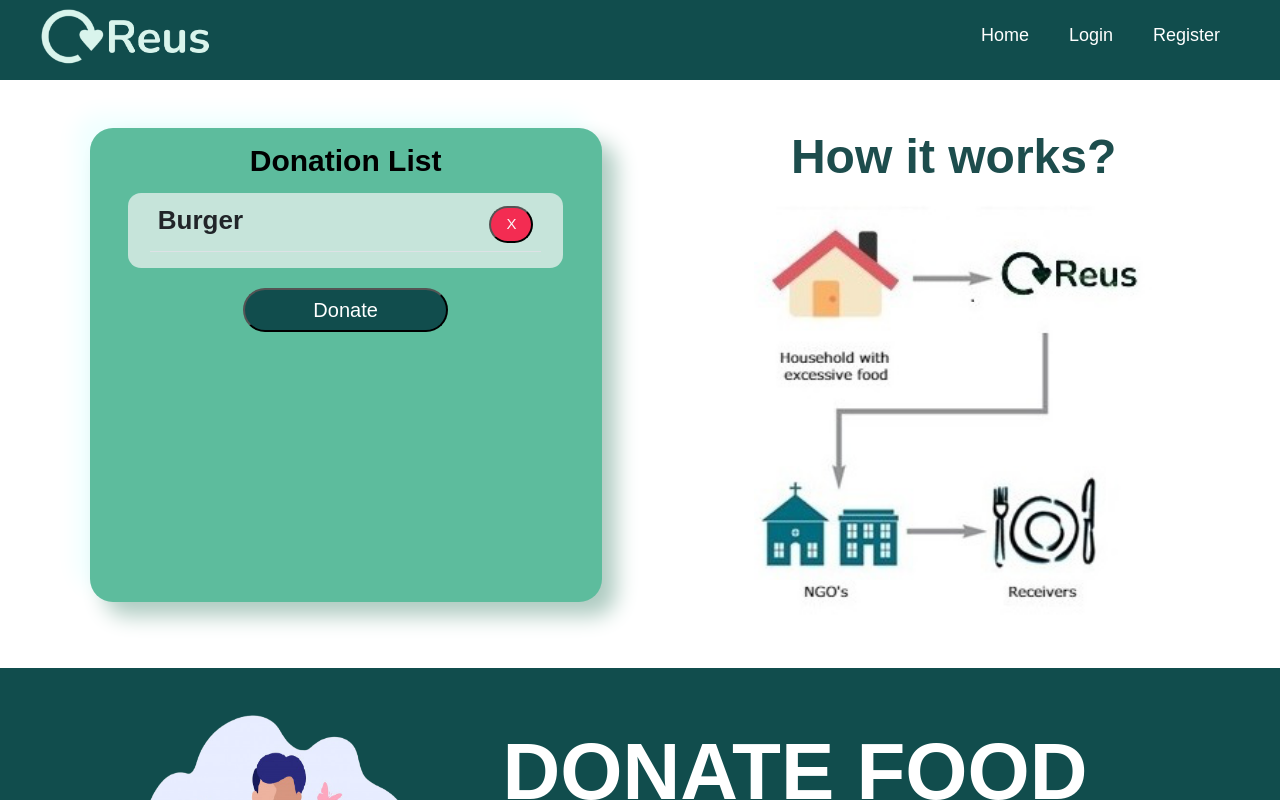
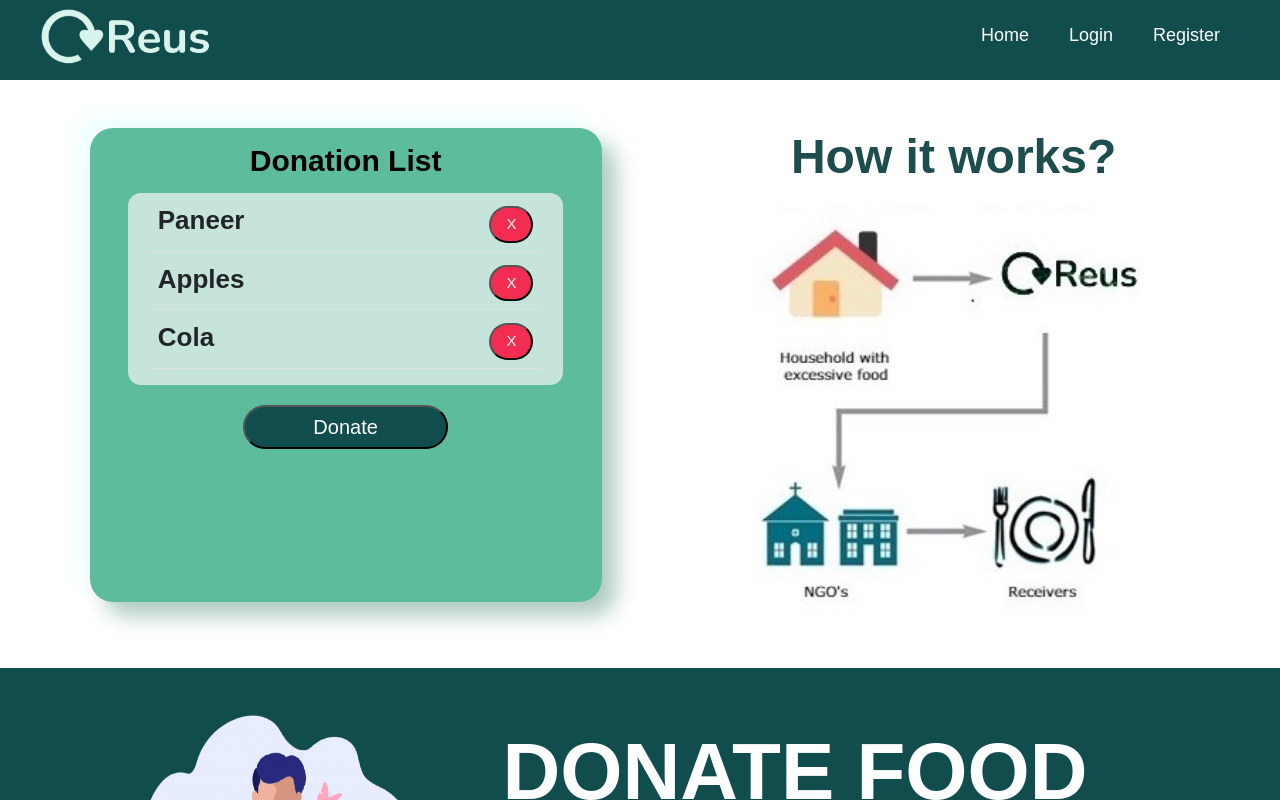
Before and after one commit to AaryaDevnani/Reus, a React (Create React App) app in the folder frontend/: page /donate in a window 1280 px wide. Shown: the top 800 px of the page. Built offline with nearby package versions, Linux system fonts and the light colour scheme.

Commit message:
donations redux

```diff
--- a/frontend/src/actions/index.js
+++ b/frontend/src/actions/index.js
@@ -47,3 +47,17 @@ export const deleteGroceryItemsAction = (itemId) => ({
   type: 'DELETE_GROCERY_ITEMS',
   payload: itemId
 });
+
+export const addDonation = (payload) => ({
+  type: 'ADD_DONATION',
+  payload
+});
+
+export const deleteDonation = (payload) => ({
+  type: 'DELETE_DONATION',
+  payload
+});
+export const deleteAllDonation = () => ({
+  type: 'DELETE_ALL_DONATION',
+  payload: ''
+});
--- a/frontend/src/components/Donate.js
+++ b/frontend/src/components/Donate.js
@@ -1,62 +1,102 @@
-import React, {useState, useEffect} from 'react';
-import { useHistory, useLocation , NavLink} from 'react-router-dom';
-import { Alert, Table, Button, CardGroup, Card, Container, Row, Col } from 'react-bootstrap';
-import "./styles/Donate.css";
+import React, { useState } from 'react';
+import { useNavigate } from 'react-router-dom';
+import { useDispatch, useSelector } from 'react-redux';
+import { Alert, Table } from 'react-bootstrap';
+import './styles/Donate.css';
+import { deleteAllDonation, deleteDonation } from '../actions/index';
 
 function Donate() {
-  return(
-  <div className='donatePage'>
-        <div className='donateListFlex'>
-      <div className='donateList'>
-    <p className='intro'><b>Donation List</b></p>
+  const { donations } = useSelector((state) => state.donations);
 
-            <div className='donate-list-items'>
-                <Table  className='donateTable'>
-                    {/* <thead  >
-                        <tr>
-                        <th className='itemColumn'>
-                            Item
-                        </th>
-                        <th className='deleteColumn'>
-                            Remove
-                        </th>
+  const dispatch = useDispatch();
+
+  const [show, setShow] = useState(false);
+
+  const navigate = useNavigate();
+
+  return (
+    <div className="donatePage">
+      <Alert
+        variant="success"
+        style={{ display: show ? 'block' : 'none' }}
+        dismissible
+        onClose={() => {
+          setShow(false);
+          navigate('/categoryItems');
+        }}
+      >
+        <Alert.Heading>Thank you for donating your food!</Alert.Heading>
+        <hr />
+        <small className="mb-0">
+          Your initiative to prevent food wastage is appreciated!
+        </small>
+      </Alert>
+      <div className="donateListFlex">
+        <div className="donateList">
+          <p className="intro">
+            <b>Donation List</b>
+          </p>
+
+          <div className="donate-list-items">
+            {donations.length > 0 ? (
+              <Table className="donateTable">
+                <tbody>
+                  {donations.map((donation) => (
+                    <tr key={donation._id}>
+                      <td className="td-left">{donation.name}</td>
+                      <td className="td-right">
+                        <button
+                          className="deleteBtn td-right"
+                          onClick={() => {
+                            dispatch(deleteDonation(donation._id));
+                          }}
+                        >
+                          X
+                        </button>
+                      </td>
                     </tr>
-                    </thead> */}
-                    <tbody >
-                        <tr>
-                            <td className='td-left'>Burger</td>
-                            <td className='td-right'><button className="deleteBtn td-right">X</button></td>
-                        </tr>
+                  ))}
                 </tbody>
               </Table>
-
-
+            ) : (
+              <p>You can donate items from your inventory</p>
+            )}
           </div>
-            <button className="donateBtn"> Donate
-            <Alert variant="success">
-            <Alert.Heading>Thank you for donating your food!</Alert.Heading>
-            <hr />
-            <p className="mb-0">
-                Your initiative to prevent food wastage is appreciated!
-            </p>
-            </Alert>
+          <button
+            className="donateBtn"
+            onClick={() => {
+              dispatch(deleteAllDonation());
+              setShow(true);
+            }}
+          >
+            {' '}
+            Donate
           </button>
-
         </div>
 
-            <div className='howWorks'>
-              <h2 className='worksTitle'>How it works?</h2>
-              <img src='images/donate-how.png' className='howImage'  alt="donate" width="400"  />
+        <div className="howWorks">
+          <h2 className="worksTitle">How it works?</h2>
+          <img
+            src="images/donate-how.png"
+            className="howImage"
+            alt="donate"
+            width="400"
+          />
         </div>
       </div>
-            <div className='donateBanner'>
-          <img src='images/donate-png.png' className='flashImg' alt="donate" width="300"  />
+      <div className="donateBanner">
+        <img
+          src="images/donate-png.png"
+          className="flashImg"
+          alt="donate"
+          width="300"
+        />
         <div>
-           <h1 className='bannerName'>DONATE FOOD TO AVOID WASTAGE</h1>
+          <h1 className="bannerName">DONATE FOOD TO AVOID WASTAGE</h1>
         </div>
       </div>
     </div>
-  )
+  );
 }
 
 export default Donate;
--- a/frontend/src/components/ItemList.js
+++ b/frontend/src/components/ItemList.js
@@ -5,6 +5,7 @@ import AddItem from './AddItem';
 import { Button, Tooltip, OverlayTrigger } from 'react-bootstrap';
 import { QuantityPicker } from 'react-qty-picker';
 import {
+  addDonation,
   addItemsAction,
   deleteItemsAction,
   updateItemQuantityAction
@@ -109,6 +110,12 @@ function ItemList({ items, setItems, selectedCategory, byProducts }) {
     }
   };
 
+  const handleOnDonate = (item) => {
+    setItems(items.filter((i) => i._id !== item._id));
+    dispatch(deleteItemsAction(item._id));
+    dispatch(addDonation({ _id: item._id, name: item.name }));
+  };
+
   return (
     <div className="item-biffer">
       <div className="btn-cards">
@@ -133,9 +140,9 @@ function ItemList({ items, setItems, selectedCategory, byProducts }) {
       </div> */}
 
         <div className="itemList">
-          <div className='bothNames'>
-          <p className="itms"> Items </p>
-          <p className="itms"> Its By-product </p>
+          <div className="bothNames">
+            <p className="itms"> Items </p>
+            <p className="itms"> Its By-product </p>
           </div>
           {currentItems.length === 0 && (
             <div className="noCatItems">
@@ -224,7 +231,14 @@ function ItemList({ items, setItems, selectedCategory, byProducts }) {
                     >
                       Delete
                     </button>
-                    <button className="donatBtn">Donate</button>
+                    <button
+                      className="donatBtn"
+                      onClick={() => {
+                        handleOnDonate(item);
+                      }}
+                    >
+                      Donate
+                    </button>
                   </div>
                 </div>
               </div>
@@ -233,10 +247,18 @@ function ItemList({ items, setItems, selectedCategory, byProducts }) {
                   item.byProduct.map((bp) => (
                     <div className="batItems" key={item._id}>
                       <div className="byProductData">
-                        <h3 className="itemName" ><b>{bp.itemByproduct} </b></h3>
+                        <h3 className="itemName">
+                          <b>{bp.itemByproduct} </b>
+                        </h3>
                         <p className="byProdInfo">{bp.use}</p>
                         {bp.videoURL && (
-                          <p className="byProdVid"><u><a href={bp.videoURL} target="_blank">Watch video for more Info!</a></u></p>
+                          <p className="byProdVid">
+                            <u>
+                              <a href={bp.videoURL} target="_blank">
+                                Watch video for more Info!
+                              </a>
+                            </u>
+                          </p>
                         )}
                       </div>
                     </div>
--- a/frontend/src/components/NavBar.js
+++ b/frontend/src/components/NavBar.js
@@ -80,6 +80,16 @@ function NavBar() {
               <li>
                 {' '}
                 <NavLink
+                  to="/donate"
+                  className="hoverLine"
+                  style={navLinkStyle}
+                >
+                  Donate
+                </NavLink>
+              </li>
+              <li>
+                {' '}
+                <NavLink
                   to="/logout"
                   className="hoverLine"
                   style={navLinkStyle}
--- /dev/null
+++ b/frontend/src/reducers/donations.js
@@ -0,0 +1,34 @@
+const initialState = {
+  donations: [
+    {
+      _id: 0,
+      name: 'Paneer'
+    },
+    {
+      _id: 2,
+      name: 'Apples'
+    },
+    {
+      _id: 3,
+      name: 'Cola'
+    }
+  ]
+};
+
+const donationReducer = (state = initialState, { type, payload }) => {
+  switch (type) {
+    case 'ADD_DONATION':
+      return { donations: [...state.donations, payload] };
+    case 'DELETE_DONATION': {
+      const updatedItems = state.donations.filter((i) => i._id !== payload);
+      return { donations: updatedItems };
+    }
+    case 'DELETE_ALL_DONATION': {
+      return { donations: [] };
+    }
+    default:
+      return state;
+  }
+};
+
+export default donationReducer;
--- a/frontend/src/reducers/index.js
+++ b/frontend/src/reducers/index.js
@@ -2,11 +2,13 @@ import authReducer from './auth';
 import itemReducer from './items';
 import { combineReducers } from 'redux';
 import groceryReducer from './groceryItems';
+import donationReducer from './donations';
 
 const rootReducer = combineReducers({
   auth: authReducer,
   items: itemReducer,
-  groceries: groceryReducer
+  groceries: groceryReducer,
+  donations: donationReducer
 });
 
 export default rootReducer;
```
Lines whose indentation alone changed are shown as unchanged.
